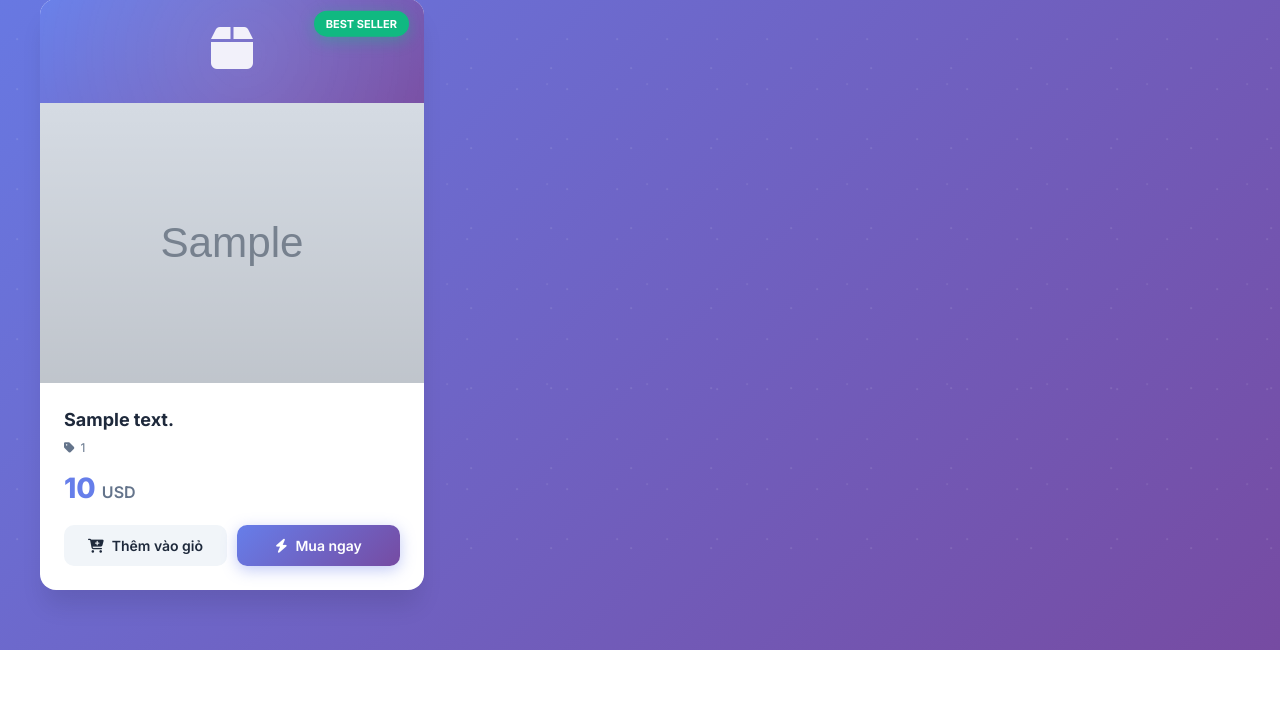
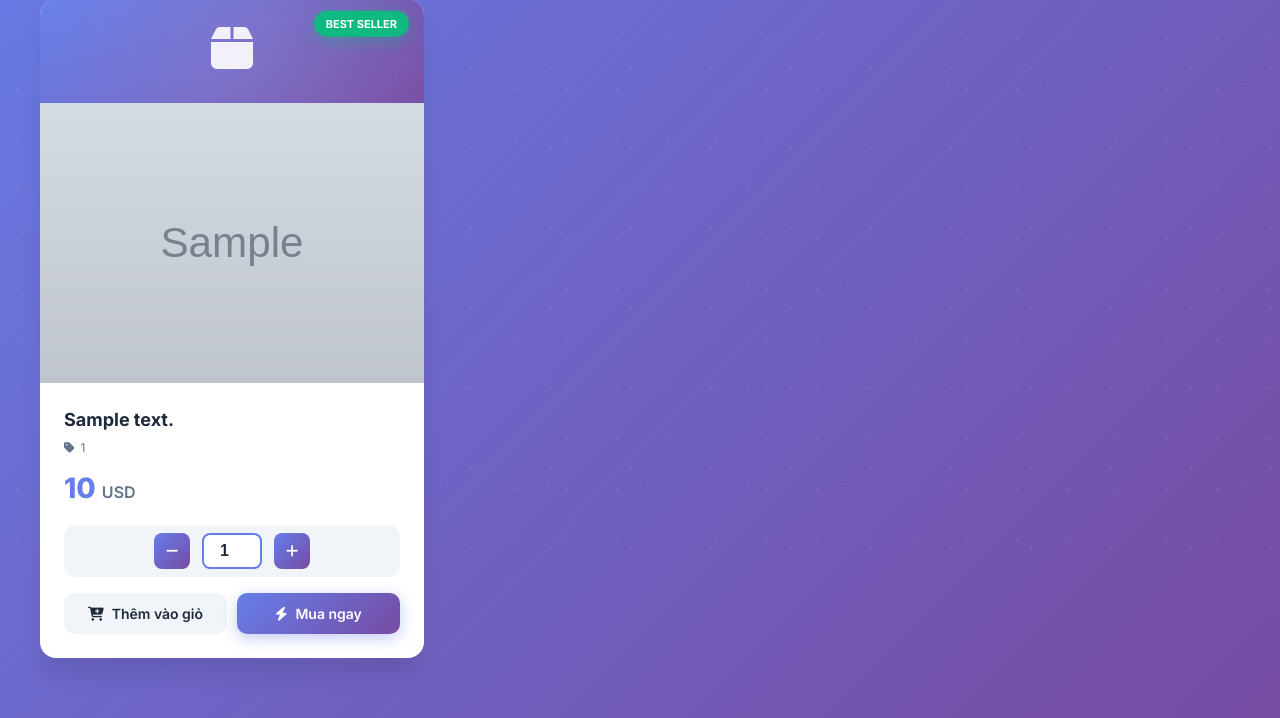
Before and after one commit to leetuanhung/Capstone-Project-Secure-Commercial-Transactions-Payment-Gateway, a Python web app: template frontend/templates/orders.html in a window 1280 px wide. Shown: the part 243-961 px from the top of the page. Before the commit the page ends 893 px from the top, so only its background shows below. Run offline with Jinja, Linux system fonts and the light colour scheme; the template is opened without the code that fills it: most values are stand-ins (such as "Sample title", 1, 10 or a date in 2020); grey boxes marked "Sample" are stand-in pictures.

Commit message:
Add quantity selector for products in orders page
- Frontend: Add quantity selector UI with +/- buttons
  + Implement updateQuantity() and addToCartWithQty() functions
  + Add CSS styling for quantity controls with gradient buttons
  + Add smooth animations for quantity changes
- Backend: Update add_to_cart endpoint
  + Add quantity parameter (default=1, min=1, max=99)
  + Support updating quantity if item already in cart
  + Store quantity in CART items
- Improve UX: Users can now select quantity before adding to cart

```diff
--- a/frontend/templates/orders.html
+++ b/frontend/templates/orders.html
@@ -439,6 +439,60 @@
             font-size: 16px;
             font-weight: 600;
             color: var(--gray);
+        }
+
+        /* Quantity Selector */
+        .quantity-selector {
+            display: flex;
+            align-items: center;
+            justify-content: center;
+            gap: 12px;
+            margin-bottom: 16px;
+            background: var(--light);
+            padding: 8px;
+            border-radius: 12px;
+        }
+
+        .qty-btn {
+            width: 36px;
+            height: 36px;
+            border: none;
+            border-radius: 8px;
+            background: linear-gradient(135deg, var(--primary), var(--secondary));
+            color: var(--white);
+            cursor: pointer;
+            display: flex;
+            align-items: center;
+            justify-content: center;
+            transition: all 0.3s;
+            font-size: 14px;
+        }
+
+        .qty-btn:hover {
+            transform: scale(1.1);
+            box-shadow: 0 4px 12px rgba(102, 126, 234, 0.4);
+        }
+
+        .qty-btn:active {
+            transform: scale(0.95);
+        }
+
+        .qty-input {
+            width: 60px;
+            height: 36px;
+            border: 2px solid var(--primary);
+            border-radius: 8px;
+            text-align: center;
+            font-size: 16px;
+            font-weight: 700;
+            color: var(--dark);
+            background: var(--white);
+        }
+
+        .qty-input:focus {
+            outline: none;
+            border-color: var(--secondary);
+            box-shadow: 0 0 0 3px rgba(102, 126, 234, 0.1);
         }
 
         .product-actions {
@@ -1013,8 +1067,19 @@
                         <span class="currency">{{ order.currency }}</span>
                     </div>
 
+                    <!-- Quantity Selector -->
+                    <div class="quantity-selector">
+                        <button class="qty-btn qty-minus" onclick="updateQuantity('{{ order.id }}', -1)">
+                            <i class="fas fa-minus"></i>
+                        </button>
+                        <input type="number" id="qty-{{ order.id }}" class="qty-input" value="1" min="1" max="99" readonly>
+                        <button class="qty-btn qty-plus" onclick="updateQuantity('{{ order.id }}', 1)">
+                            <i class="fas fa-plus"></i>
+                        </button>
+                    </div>
+
                     <div class="product-actions">
-                        <a href="/order_service/add_to_cart?order_id={{ order.id }}" class="btn btn-secondary" title="Thêm vào giỏ">
+                        <a href="#" onclick="addToCartWithQty('{{ order.id }}'); return false;" class="btn btn-secondary" title="Thêm vào giỏ">
                             <i class="fas fa-cart-plus"></i>
                             <span>Thêm vào giỏ</span>
                         </a>
@@ -1106,6 +1171,37 @@
     </div>
 
     <script>
+        // ==========================================
+        // QUANTITY MANAGEMENT
+        // ==========================================
+        function updateQuantity(orderId, delta) {
+            const input = document.getElementById('qty-' + orderId);
+            let currentQty = parseInt(input.value) || 1;
+            let newQty = currentQty + delta;
+
+            // Enforce min/max
+            if (newQty < 1) newQty = 1;
+            if (newQty > 99) newQty = 99;
+
+            input.value = newQty;
+
+            // Add animation feedback
+            input.style.transform = 'scale(1.2)';
+            setTimeout(() => {
+                input.style.transform = 'scale(1)';
+            }, 200);
+        }
+
+        function addToCartWithQty(orderId) {
+            const qty = document.getElementById('qty-' + orderId).value;
+
+            // Show loading
+            document.querySelector('.loading').style.display = 'block';
+
+            // Redirect with quantity parameter
+            window.location.href = `/order_service/add_to_cart?order_id=${orderId}&quantity=${qty}`;
+        }
+
         // Add to cart with loading animation
         document.querySelectorAll('.btn-secondary').forEach(btn => {
             btn.addEventListener('click', function(e) {
```
Also changed, not shown: backend/services/order_service/order.py (+20 -5 lines).
